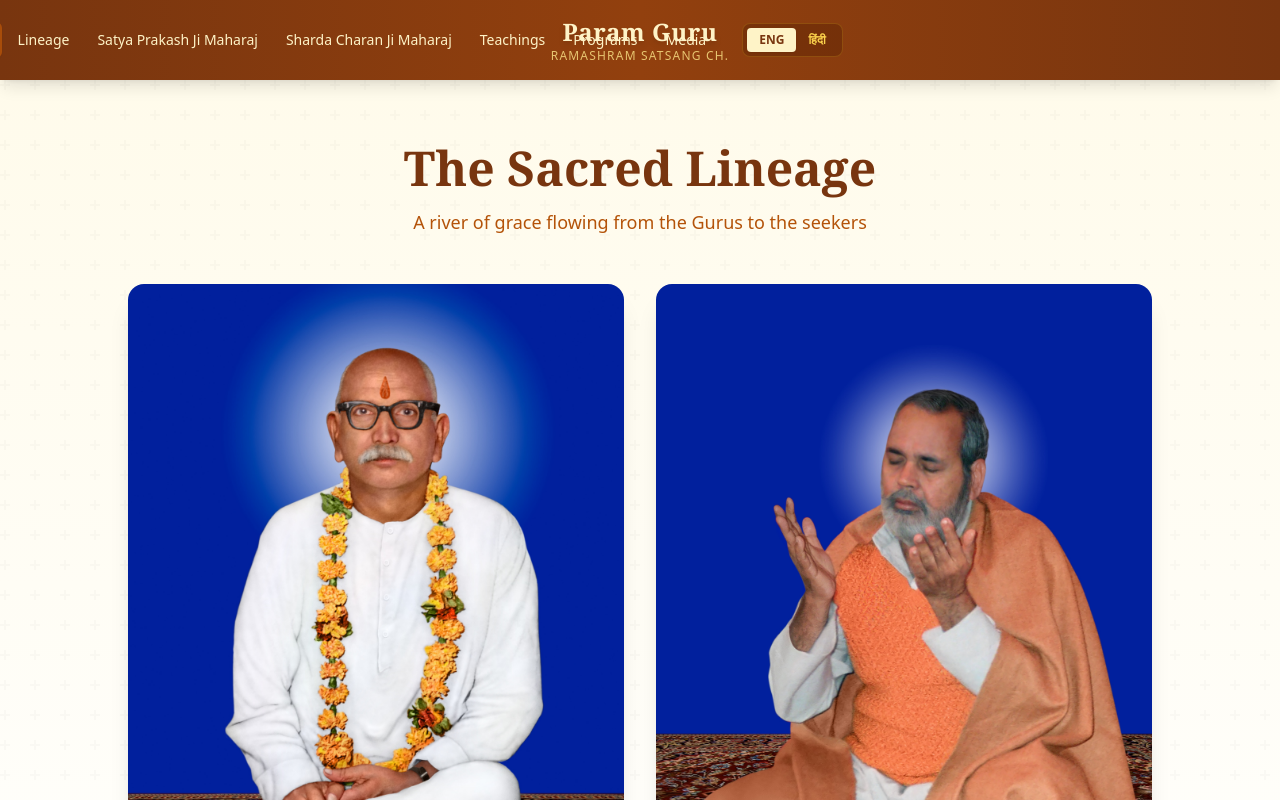
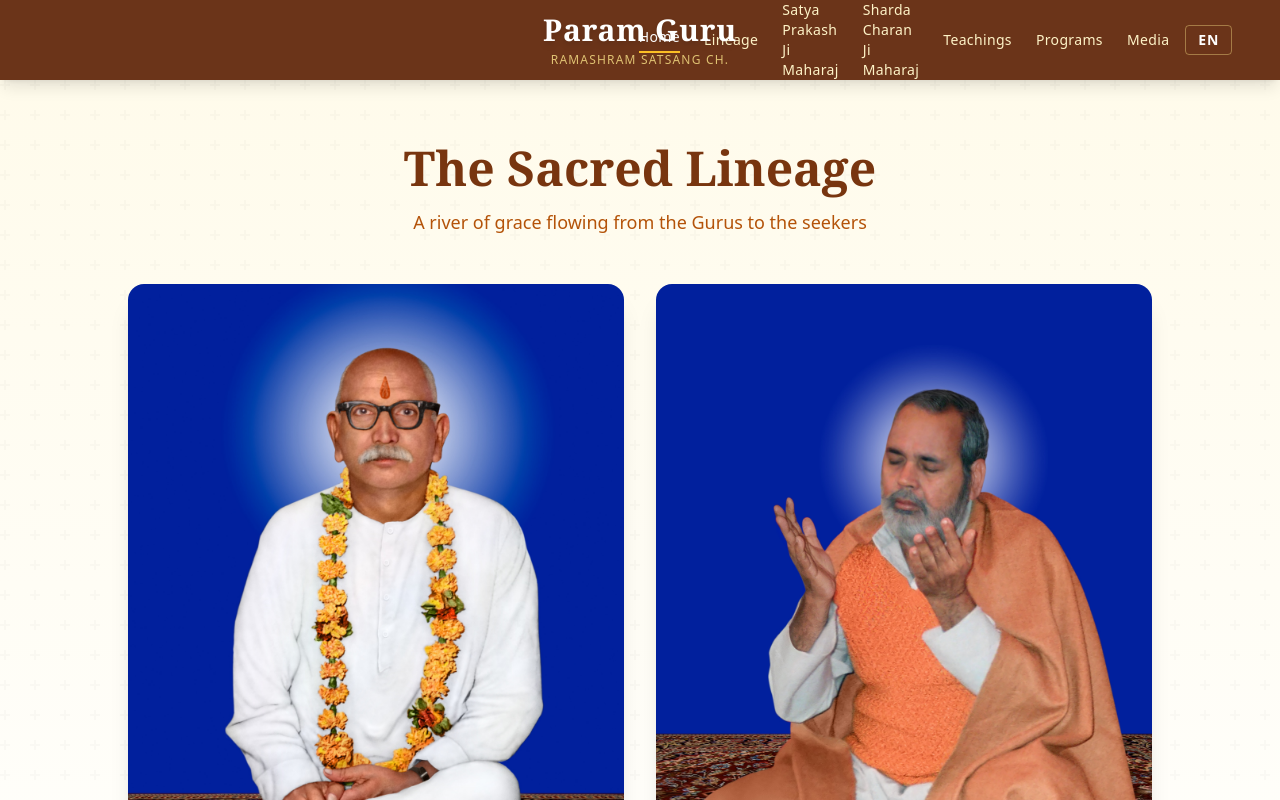
Before and after one commit to pravenpurohit/20260123_23Jan26_ParamGuru, a React (Vite) app: page / in a window 1280 px wide. Shown: the top 800 px of the page. Built offline with nearby package versions, Linux system fonts and the light colour scheme.

Commit message:
Updated Header.tsx

```diff
--- a/src/components/Header.tsx
+++ b/src/components/Header.tsx
@@ -1,7 +1,7 @@
-//Gemini try 3
+//Gemini Try 4
 import { useState } from 'react';
 import { Link, useLocation } from 'react-router-dom';
-import { X, ChevronDown, Menu } from 'lucide-react';
+import { X, Menu } from 'lucide-react';
 import { useTranslation } from 'react-i18next';
 
 export default function Header() {
@@ -19,53 +19,52 @@ export default function Header() {
     { name: t('nav.media'), href: '/media' },
   ];
 
-  const setLanguage = (lang: string) => {
-    i18n.changeLanguage(lang);
+  const toggleLanguage = () => {
+    i18n.changeLanguage(i18n.language === 'en' ? 'hi' : 'en');
   };
 
-  const isHindi = i18n.language === 'hi';
-  const isEnglish = i18n.language === 'en';
+  const currentLang = i18n.language === 'en' ? 'EN' : 'HI';
 
   return (
-    <header className="bg-gradient-to-r from-amber-900 via-amber-800 to-amber-900 shadow-lg sticky top-0 z-50">
-      <nav className="mx-auto max-w-7xl px-4 sm:px-6 lg:px-8 relative h-20" aria-label="Top">
+    // Removed 'max-w-...' constraints to fix the cramping issue
+    <header className="bg-[#6B3419] text-white shadow-lg sticky top-0 z-50 w-full">
+      <nav className="w-full px-6 lg:px-12 h-20 relative flex items-center">
 
-        {/* --- GRID LAYOUT: LEFT | CENTER | RIGHT --- */}
-        <div className="grid grid-cols-3 items-center h-full w-full">
+        {/* --- GRID LAYOUT: Forces strictly separated Left, Center, and Right sections --- */}
+        <div className="grid grid-cols-3 w-full items-center">
 
-          {/* 1. LEFT COLUMN: Empty (or Logo if needed later) */}
-          <div className="flex justify-start">
-             {/* Keeps the grid balanced. Can add a small logo here if desired. */}
+          {/* 1. LEFT COLUMN: Empty Placeholder (Balances the grid so Title is perfectly centered) */}
+          <div className="hidden lg:block">
+             {/* Optional: Add a Logo here if you ever need one */}
           </div>
+          {/* Mobile spacer */}
+          <div className="lg:hidden"></div>
 
-          {/* 2. CENTER COLUMN: Title (Absolute Centered) */}
-          {/* We use absolute positioning here to ensure it is DEAD CENTER relative to the screen, ignoring the side columns */}
-          <div className="absolute left-1/2 top-1/2 transform -translate-x-1/2 -translate-y-1/2 w-auto text-center z-10">
-            <Link to="/" className="flex flex-col items-center group">
-              <h1 className="text-xl sm:text-2xl font-serif font-bold tracking-wide text-amber-100 drop-shadow-md group-hover:text-white transition-colors">
+          {/* 2. CENTER COLUMN: Title (Absolute Center) */}
+          <div className="flex flex-col items-center justify-center text-center mx-auto">
+            <Link to="/" className="group">
+              <h1 className="text-2xl md:text-3xl font-serif font-bold tracking-wide drop-shadow-md">
                 {t('header.title')}
               </h1>
-              <p className="text-[10px] sm:text-xs text-amber-200/80 font-light tracking-widest uppercase group-hover:text-amber-100 transition-colors">
+              <p className="text-xs text-amber-200/80 font-light tracking-widest uppercase mt-1">
                 {t('header.subtitle')}
               </p>
             </Link>
           </div>
 
-          {/* 3. RIGHT COLUMN: Navigation & Actions */}
-          <div className="flex justify-end items-center z-20">
+          {/* 3. RIGHT COLUMN: Navigation & Actions (Pushed to Far Right) */}
+          <div className="flex justify-end items-center gap-4">
 
-            {/* === DESKTOP VIEW (Visible ONLY on XL screens 1280px+) === */}
-            {/* We hide this on LG screens because 7 links + Title is too wide for standard laptops */}
-            <div className="hidden xl:flex items-center gap-6">
-              <div className="flex items-center space-x-1">
+            {/* === DESKTOP NAV (Visible on Large Screens) === */}
+            <div className="hidden lg:flex items-center gap-6">
               {navigation.map((item) => (
                 <Link
                   key={item.href}
                   to={item.href}
-                    className={`px-3 py-2 text-sm font-medium rounded-md transition-all duration-200 whitespace-nowrap ${
+                  className={`text-sm font-medium tracking-wide transition-colors ${
                     location.pathname === item.href
-                        ? 'bg-amber-700/80 text-white shadow-sm'
-                        : 'text-amber-100 hover:bg-amber-700/50 hover:text-white'
+                      ? 'text-white font-bold border-b-2 border-amber-400 pb-1'
+                      : 'text-amber-100 hover:text-white'
                   }`}
                 >
                   {item.name}
@@ -73,76 +72,45 @@ export default function Header() {
               ))}
             </div>
 
-              {/* Language Switcher (Desktop) */}
-              <div className="flex bg-amber-950/30 rounded-lg p-1 border border-amber-400/20">
+            {/* === LANGUAGE BUTTON (Visible on ALL Screens) === */}
+            {/* Styled to match your screenshot (Outlined Box) */}
             <button
-                  onClick={() => setLanguage('en')}
-                  className={`px-3 py-1 text-xs font-bold rounded transition-all ${
-                    isEnglish ? 'bg-amber-100 text-amber-900 shadow-sm' : 'text-amber-300 hover:text-white'
-                  }`}
+              onClick={toggleLanguage}
+              className="px-3 py-1 border border-amber-200/40 rounded text-sm font-semibold hover:bg-white/10 transition-all uppercase tracking-wider"
             >
-                  ENG
-                </button>
-                <button
-                  onClick={() => setLanguage('hi')}
-                  className={`px-3 py-1 text-xs font-bold rounded transition-all ${
-                    isHindi ? 'bg-amber-100 text-amber-900 shadow-sm' : 'text-amber-300 hover:text-white'
-                  }`}
-                >
-                  हिंदी
-                </button>
-              </div>
-            </div>
-
-            {/* === MOBILE/TABLET/LAPTOP VIEW (Visible on screens < XL) === */}
-            {/* This ensures the menu button is visible on your 16 inch mac if the text is too long */}
-            <div className="flex xl:hidden items-center gap-4">
-               {/* Compact Language Toggle */}
-               <button
-                onClick={() => setLanguage(isEnglish ? 'hi' : 'en')}
-                className="text-amber-100 text-sm font-semibold border border-amber-400/30 rounded px-2 py-1 hover:bg-amber-700/50 transition-colors"
-              >
-                {isEnglish ? 'HI' : 'EN'}
+              {currentLang}
             </button>
 
-              {/* Hamburger Button */}
+            {/* === MOBILE HAMBURGER (Hidden on Desktop) === */}
             <button
               type="button"
-                className="text-amber-100 hover:text-white p-2 rounded-md hover:bg-amber-800/50 focus:outline-none transition-colors"
+              className="lg:hidden p-1 text-amber-100 hover:text-white"
               onClick={() => setMobileMenuOpen(!mobileMenuOpen)}
-                aria-label="Toggle menu"
             >
-                 {mobileMenuOpen ? <X className="h-6 w-6" /> : <Menu className="h-6 w-6" />}
+              {mobileMenuOpen ? <X size={28} /> : <Menu size={28} />}
             </button>
-            </div>
 
           </div>
         </div>
 
-        {/* === EXPANDABLE MENU (For Mobile, Tablet & Smaller Laptops) === */}
+        {/* === MOBILE MENU OVERLAY === */}
         {mobileMenuOpen && (
-          <div className="xl:hidden absolute top-20 left-0 w-full bg-gradient-to-b from-amber-900 to-amber-950 shadow-xl border-t border-amber-700/50">
-            <div className="flex flex-col p-4 space-y-2 max-h-[calc(100vh-5rem)] overflow-y-auto">
+          <div className="absolute top-full left-0 w-full bg-[#5D2C1D] shadow-xl border-t border-amber-800/50 lg:hidden">
+            <div className="flex flex-col p-6 space-y-4 text-center">
               {navigation.map((item) => (
                 <Link
                   key={item.href}
                   to={item.href}
-                  className={`block px-4 py-3 text-base font-medium rounded-lg transition-colors ${
+                  className={`block text-lg font-medium py-2 ${
                     location.pathname === item.href
-                      ? 'bg-amber-700 text-white'
-                      : 'text-amber-100 hover:bg-amber-800 hover:text-white'
+                      ? 'text-white bg-white/10 rounded-lg'
+                      : 'text-amber-100 hover:text-white'
                   }`}
                   onClick={() => setMobileMenuOpen(false)}
                 >
                   {item.name}
                 </Link>
               ))}
-              {/* Mobile Menu Footer: Extra Language Controls if needed */}
-              <div className="pt-4 mt-2 border-t border-amber-800 flex justify-center gap-4">
-                 <span className="text-amber-300 text-sm font-light">Language:</span>
-                 <button onClick={() => setLanguage('en')} className={`text-sm font-bold ${isEnglish ? 'text-white underline' : 'text-amber-400'}`}>English</button>
-                 <button onClick={() => setLanguage('hi')} className={`text-sm font-bold ${isHindi ? 'text-white underline' : 'text-amber-400'}`}>हिंदी</button>
-              </div>
             </div>
           </div>
         )}
```
Lines whose indentation alone changed are shown as unchanged.
